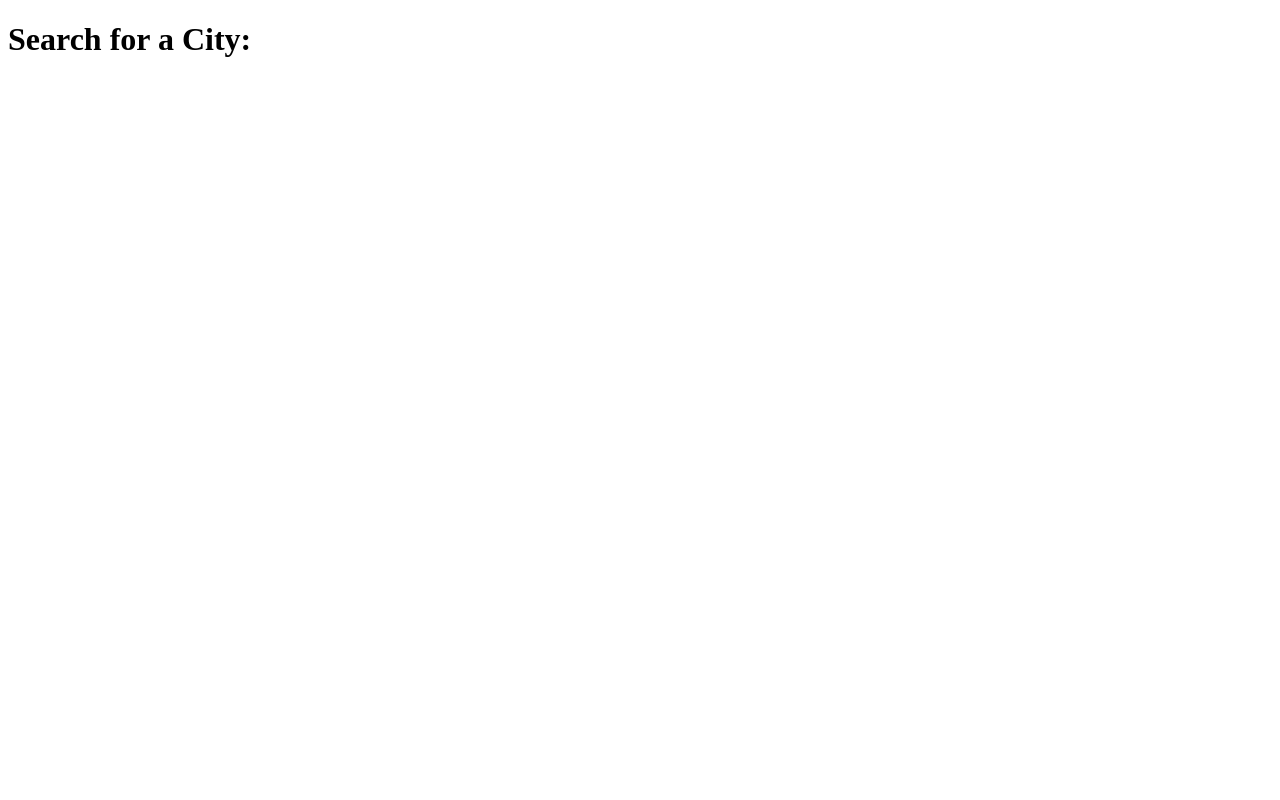
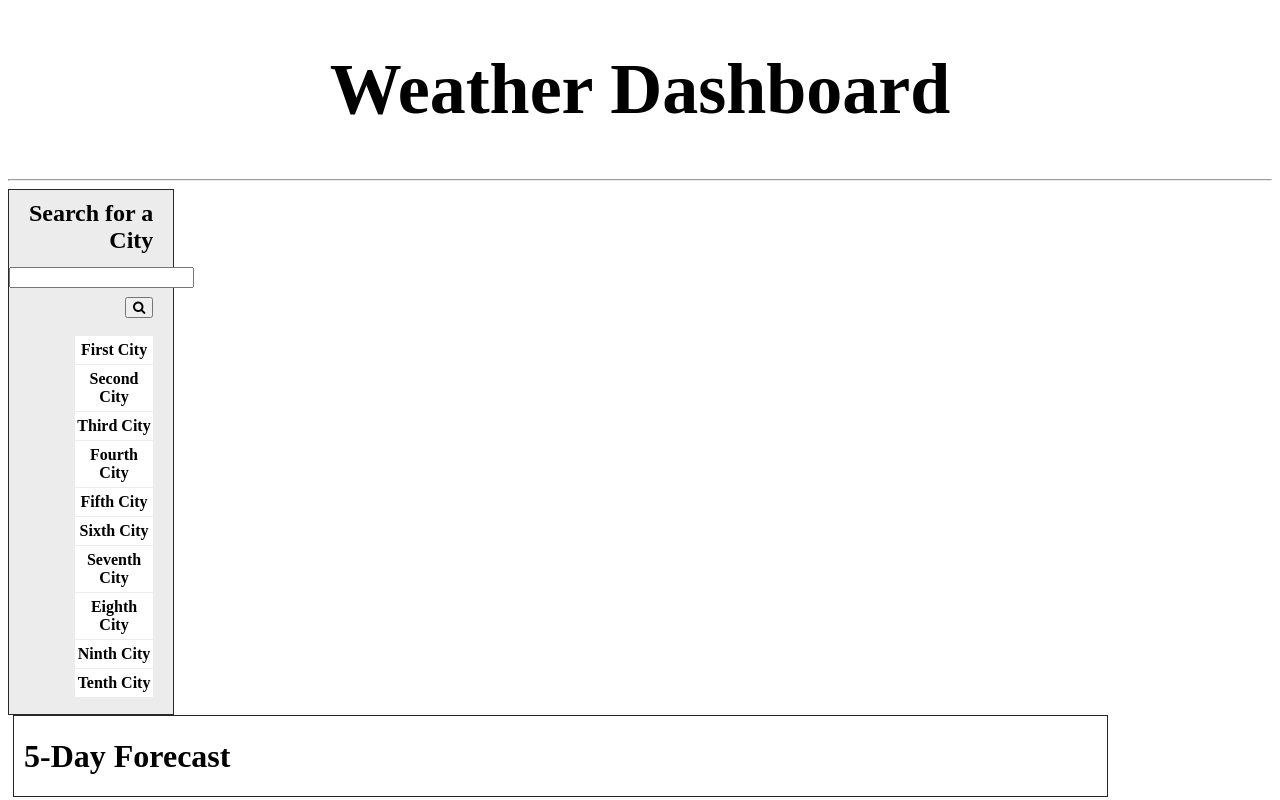
Before and after one commit to Rconat/Weather-Dashboard, a plain HTML site: page index.html in a window 1280 px wide. Drawn offline with Linux system fonts and the light colour scheme.

Commit message:
adding styles

```diff
--- a/index.html
+++ b/index.html
@@ -3,15 +3,37 @@
 <head>
     <meta charset="UTF-8">
     <meta name="viewport" content="width=device-width, initial-scale=1.0">
+    <link rel="stylesheet" href="https://cdnjs.cloudflare.com/ajax/libs/font-awesome/4.7.0/css/font-awesome.min.css">
+    <link rel="stylesheet" href="style.css">
     <title>Weather Dashboard</title>
 </head>
 <body>
-    <div class="container" id="citySearch">
+    <div class="container" id="weatherDashHead">
         <h1>
-            Search for a City:
+            Weather Dashboard
         </h1>
+    </div>
+    <hr>
+    <div class="container" id="citySidebar">
+        <div class="container">
+            <h2>Search for a City</h2>
+            <form id="citySearchForm" action="action_page.php">
+                <input type="text" placeholder="" name="citySearch">
+                <button type="submit"><i class="fa fa-search"></i></button>
+              </form>
+        </div>
         <div>
             <ul id=recentCities>
+                <li id='city1'>First City</li>
+                <li id='city2'>Second City</li>
+                <li id='city3'>Third City</li>
+                <li id='city4'>Fourth City</li>
+                <li id='city5'>Fifth City</li>
+                <li id='city6'>Sixth City</li>
+                <li id='city7'>Seventh City</li>
+                <li id='city8'>Eighth City</li>
+                <li id='city9'>Ninth City</li>
+                <li id='city10'>Tenth City</li>
             </ul>
         </div>
     </div>
@@ -20,7 +42,19 @@
 
         </div>
         <div id="5Day">
-
+            <h1>
+                5-Day Forecast
+            </h1>
+            <div id=5Day1>
+            </div>
+            <div id=5Day2>
+            </div>
+            <div id=5Day3>
+            </div>
+            <div id=5Day4>
+            </div>
+            <div id=5Day5>
+            </div>
         </div>
     </div>
     <script src="script.js"></script>
--- /dev/null
+++ b/style.css
@@ -0,0 +1,63 @@
+#weatherDashHead {
+    display: flexbox;
+    width: 100%;
+    font-size: 36px;
+    text-align: center;
+}
+
+#citySidebar {
+    background-color: rgb(236, 236, 236);
+    float: left;
+    display: flexbox;
+    width: 13%;
+    text-align: right;
+    border-style: solid;
+    border-width: 1px;
+    border-color: rgb(39, 39, 39);
+}
+
+#citySidebar h2 {
+    margin-top: 10px;
+    margin-bottom: 5px;
+    padding-right: 20px;
+}
+
+#citySearchForm {
+    padding-right: 20px;
+    font-size: 26px;
+}
+
+#currentCity {
+    margin-left: 5px;
+    background-color: white;
+    display: flexbox;
+    float: left;
+    width: 86.5%;
+    border-style: solid;
+    border-width: 1px;
+    border-color: rgb(39, 39, 39);
+}
+
+#currentCity h1 {
+    margin-left: 10px;
+}
+
+ul {
+    list-style-type: none;
+    width: 60%;
+    float: right;
+}
+
+li {
+    background-color: white;
+    padding-top: 5px;
+    padding-bottom: 5px;
+    text-align: center;
+    margin-top: 1px;
+    margin-bottom: 1px;
+    margin-right: 20px;
+    font-size: 16px;
+    font-weight: bold;
+    list-style: none;
+    border-style: solid, black, 2px;
+}
```
